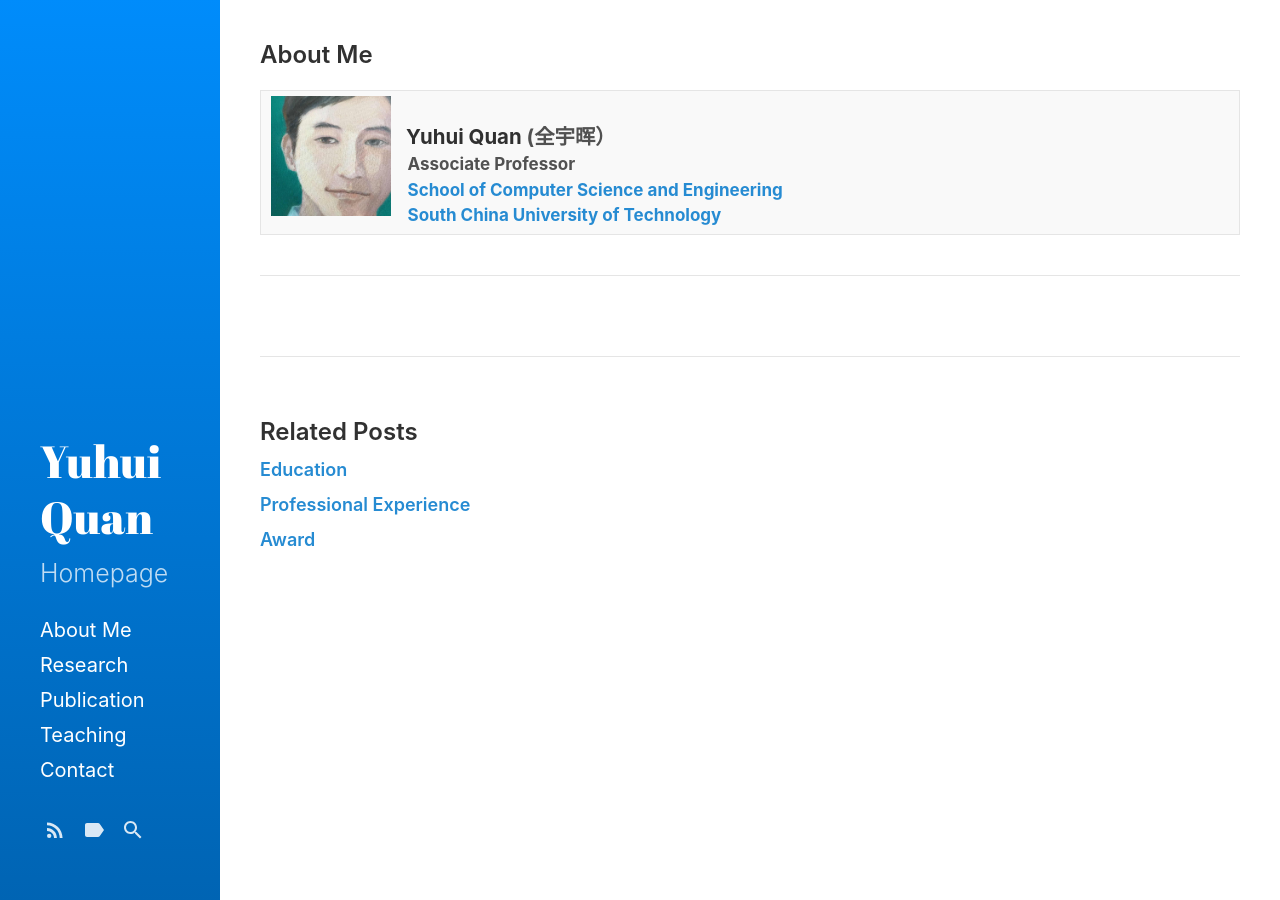
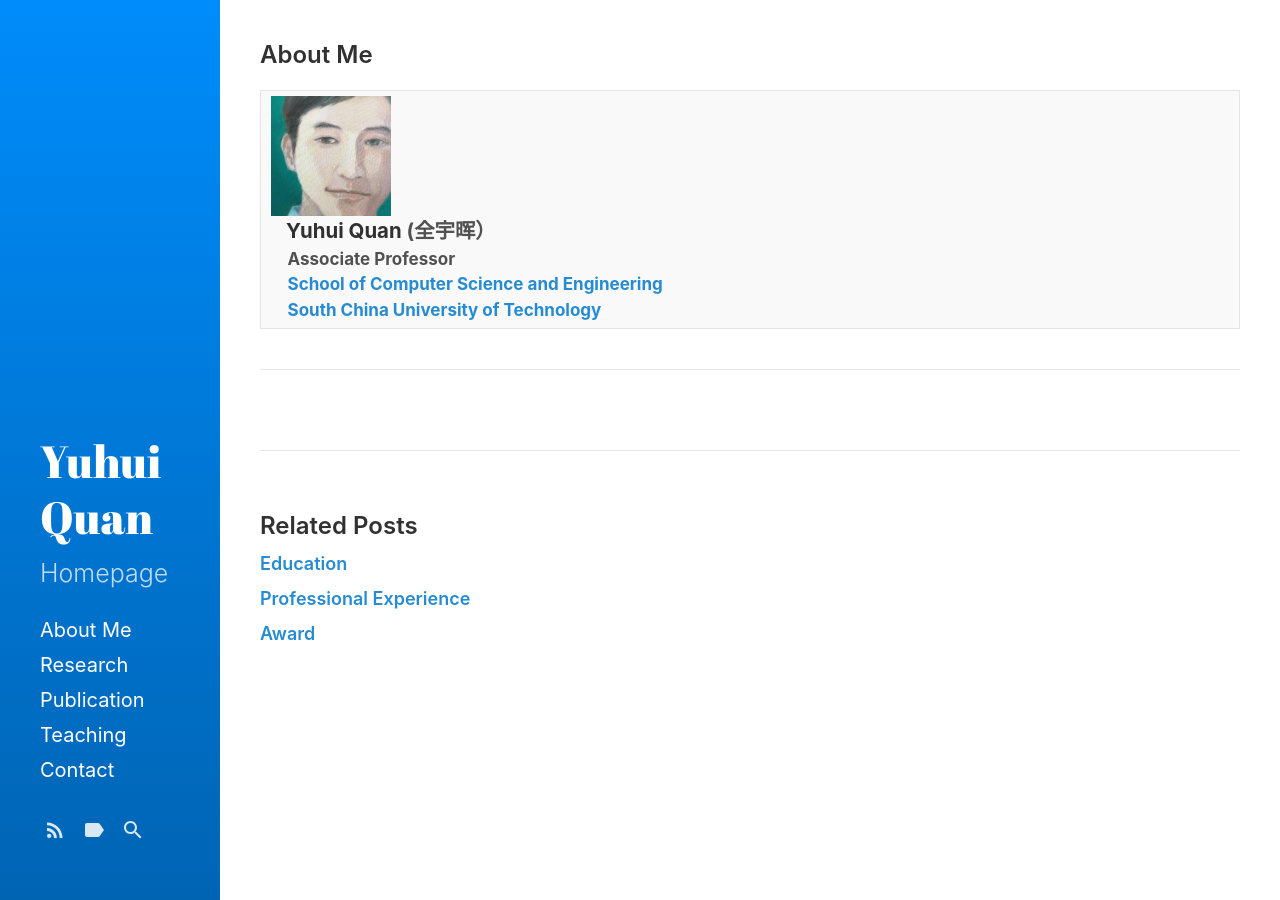
Before and after one commit to Dofboom/Dofboom.github.io, a Jekyll site: the page built from _posts/2020-5-30-resume.md, in a window 1280 px wide. Built offline with Jekyll 4.4.1, drawn with Linux system fonts in a browser that asks for light colours.

Commit message:
Update 2020-5-30-resume.md

```diff
--- a/_posts/2020-5-30-resume.md
+++ b/_posts/2020-5-30-resume.md
@@ -6,7 +6,7 @@ excerpt_separator:  <!--more-->
 <table>
 <tbody>
 <tr>
-<th><img src="https://github.com/Dofboom/Dofboom.github.io/raw/master/images/2.jpg" alt="" width="120" align="left" /><br />
+<th><img src="https://github.com/Dofboom/Dofboom.github.io/raw/master/images/2.jpg" alt="" width="120" align="center" /><br />
 <span style="font-size: 120%;"><strong> &ensp; Yuhui Quan</strong> (全宇晖） </span><br />
 <span style="font-size: 100%;">&ensp; &nbsp;Associate Professor <a href="http://www2.scut.edu.cn/cs/"><br>&ensp;&nbsp;&nbsp;School of Computer Science and Engineering</a></span><br />
 <span style="font-size: 100%;"> <a href="https://www.scut.edu.cn">&ensp;&nbsp; South China University of Technology</a><br />
```
